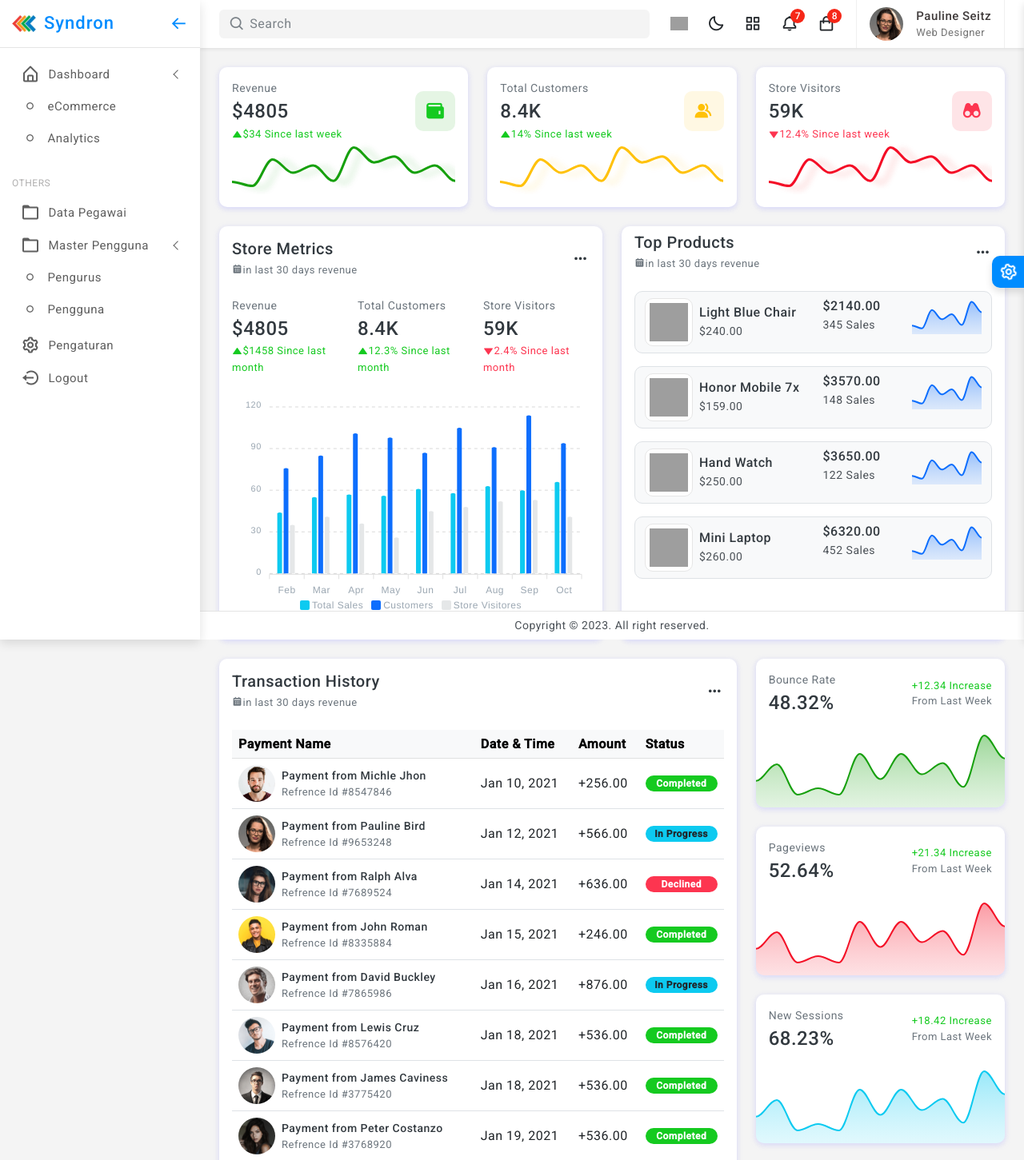
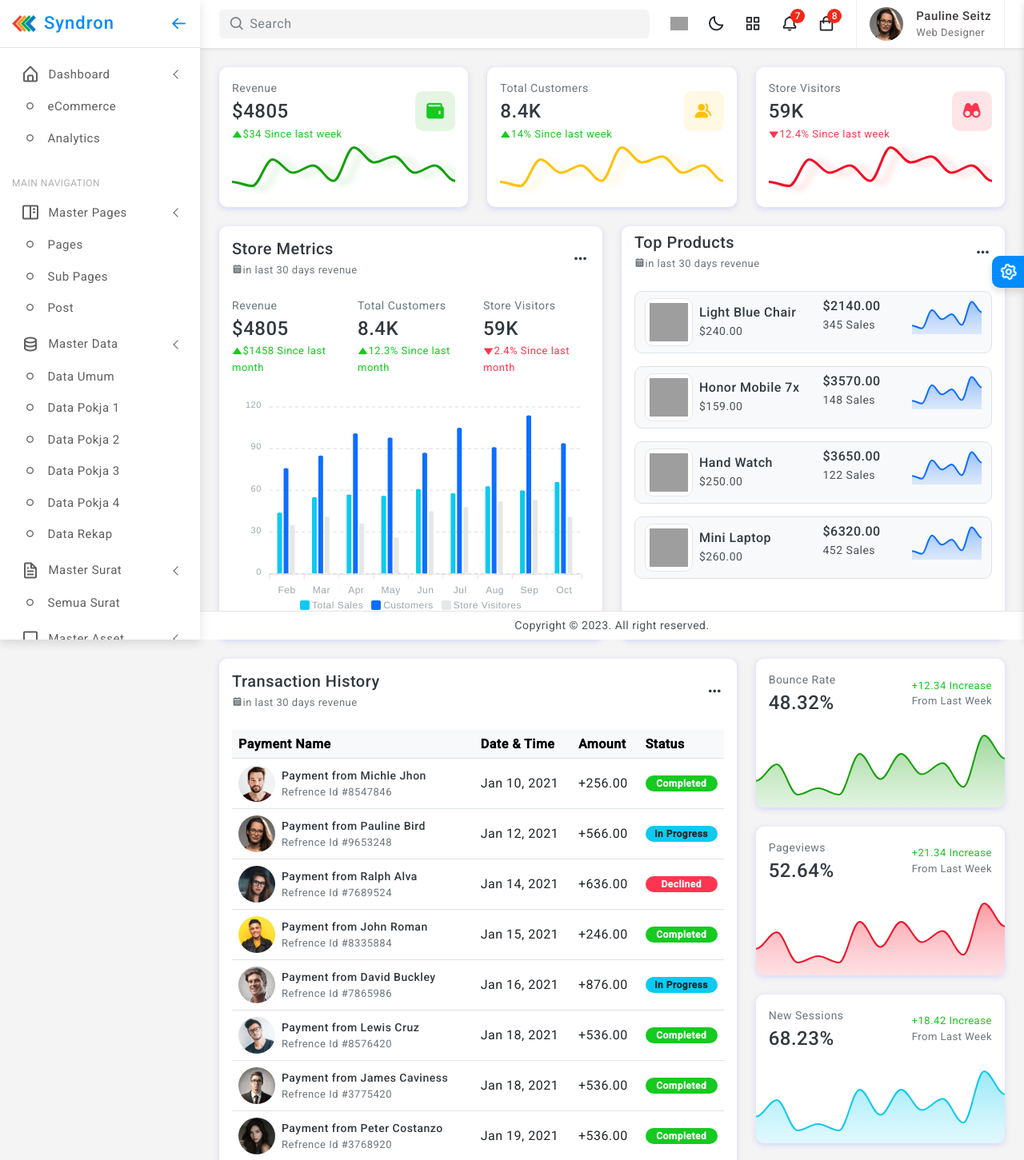
Before and after one commit to pkbmisesw/adm_per, a PHP site: page /view/admin/index.php in a window 1280 px wide. Shown: the top 1451 px of the page at 80% size. Run offline with PHP 8.4, Linux system fonts and the light colour scheme; the visitor is signed in with stand-in values (Sample User, id 1); some libraries are stand-ins or nearby versions; grey boxes are pictures that could not be loaded.

Commit message:
update menu sidebar

```diff
--- a/view/sidebar.php
+++ b/view/sidebar.php
@@ -2,9 +2,9 @@
 $currentUrl = $_SERVER['REQUEST_URI'];
 // Check if the URL contains "view/m_user/"
 if (strpos($currentUrl, 'view/m_user/') !== false) {
-    $mmActiveClass = 'class="mm-active"';
+    $userActive = 'class="mm-active"';
 } else {
-    $mmActiveClass = '';
+    $userActive = '';
 }
 ?>
 
@@ -34,24 +34,163 @@ if (strpos($currentUrl, 'view/m_user/') !== false) {
 						</li>
 					</ul>
 				</li>
-				<li class="menu-label">Others</li>
+				<li class="menu-label">Main Navigation</li>
 				<li>
+					<a href="javascript:;" class="has-arrow">
+						<div class="parent-icon"><i class='bx bx-book-content' ></i>
+						</div>
+						<div class="menu-title">Master Pages</div>
+					</a>
+					<ul>
+						<li >
+ 						    <a href="#">
+								<i class='bx bx-radio-circle'></i>
+								Pages
+							</a>
+						</li>
+						<li >
+ 						    <a href="#">
+								<i class='bx bx-radio-circle'></i>
+								Sub Pages
+							</a>
+						</li>
+						<li >
+ 						    <a href="#">
+								<i class='bx bx-radio-circle'></i>
+								Post
+							</a>
+						</li>
+
+					</ul>
+				</li>
+				<li>
+					<a href="javascript:;" class="has-arrow">
+						<div class="parent-icon"><i class='bx bx-data' ></i>
+						</div>
+						<div class="menu-title">Master Data</div>
+					</a>
+					<ul>
+						<li >
+ 						    <a href="#">
+								<i class='bx bx-radio-circle'></i>
+								Data Umum
+							</a>
+						</li>
+						<li >
+ 						    <a href="#">
+								<i class='bx bx-radio-circle'></i>
+								Data Pokja 1
+							</a>
+						</li>
+						<li >
+ 						    <a href="#">
+								<i class='bx bx-radio-circle'></i>
+								Data Pokja 2
+							</a>
+						</li>
+						<li >
+ 						    <a href="#">
+								<i class='bx bx-radio-circle'></i>
+								Data Pokja 3
+							</a>
+						</li>
+						<li >
+ 						    <a href="#">
+								<i class='bx bx-radio-circle'></i>
+								Data Pokja 4
+							</a>
+						</li>
+						<li >
+ 						    <a href="#">
+								<i class='bx bx-radio-circle'></i>
+								Data Rekap
+							</a>
+						</li>
+
+					</ul>
+				</li>
+				<li>
+					<a href="javascript:;" class="has-arrow">
+						<div class="parent-icon"><i class='bx bx-file'></i>
+						</div>
+						<div class="menu-title">Master Surat</div>
+					</a>
+					<ul>
+						<li >
+ 						    <a href="#">
+								<i class='bx bx-radio-circle'></i>
+								Semua Surat
+							</a>
+						</li>
+
+					</ul>
+				</li>
+
+				<li>
+					<a href="javascript:;" class="has-arrow">
+						<div class="parent-icon"><i class='bx bx-laptop'></i>
+						</div>
+						<div class="menu-title">Master Asset</div>
+					</a>
+					<ul>
+						<li >
+ 						    <a href="#">
+								<i class='bx bx-radio-circle'></i>
+								Barang
+							</a>
+						</li>
+
+					</ul>
+				</li>
+				<li class="menu-label">Pengaturan</li>
+				<!-- <li>
 					<a href="../m_user/">
 						<div class="parent-icon"><i class="bx bx-folder"></i>
 						</div>
 						<div class="menu-title">Data Pegawai</div>
 					</a>
-				</li>
-				<li <?php echo $mmActiveClass ?> >
+				</li> -->
+				<li <?php echo $userActive ?> >
 					<a href="javascript:;" class="has-arrow">
-						<div class="parent-icon"><i class="bx bx-folder"></i>
+						<div class="parent-icon"><i class='bx bxs-group' ></i>
 						</div>
 						<div class="menu-title">Master Pengguna</div>
 					</a>
 					<ul>
 						<li> <a href="#"><i class='bx bx-radio-circle'></i>Pengurus</a>
 						</li>
-						<li <?php echo $mmActiveClass ?>> <a href="../m_user"><i class='bx bx-radio-circle'></i>Pengguna</a>
+						<li <?php echo $userActive ?>>
+							<a href="../m_user">
+								<i class='bx bx-radio-circle'></i>
+								Pengguna
+							</a>
+						</li>
+					</ul>
+				</li>
+				<li>
+					<a href="javascript:;" class="has-arrow">
+						<div class="parent-icon"><i class='bx bx-group' ></i>
+						</div>
+						<div class="menu-title">Master Admin</div>
+					</a>
+					<ul>
+						<li >
+ 						    <a href="#">
+								<i class='bx bx-radio-circle'></i>
+								Admin Kota
+							</a>
+						</li>
+						<li >
+ 						    <a href="#">
+								<i class='bx bx-radio-circle'></i>
+								Admin Kecamatan
+							</a>
+						</li>
+						<li >
+ 						    <a href="#">
+								<i class='bx bx-radio-circle'></i>
+								Admin Kelurahan
+							</a>
 						</li>
 					</ul>
 				</li>
```
